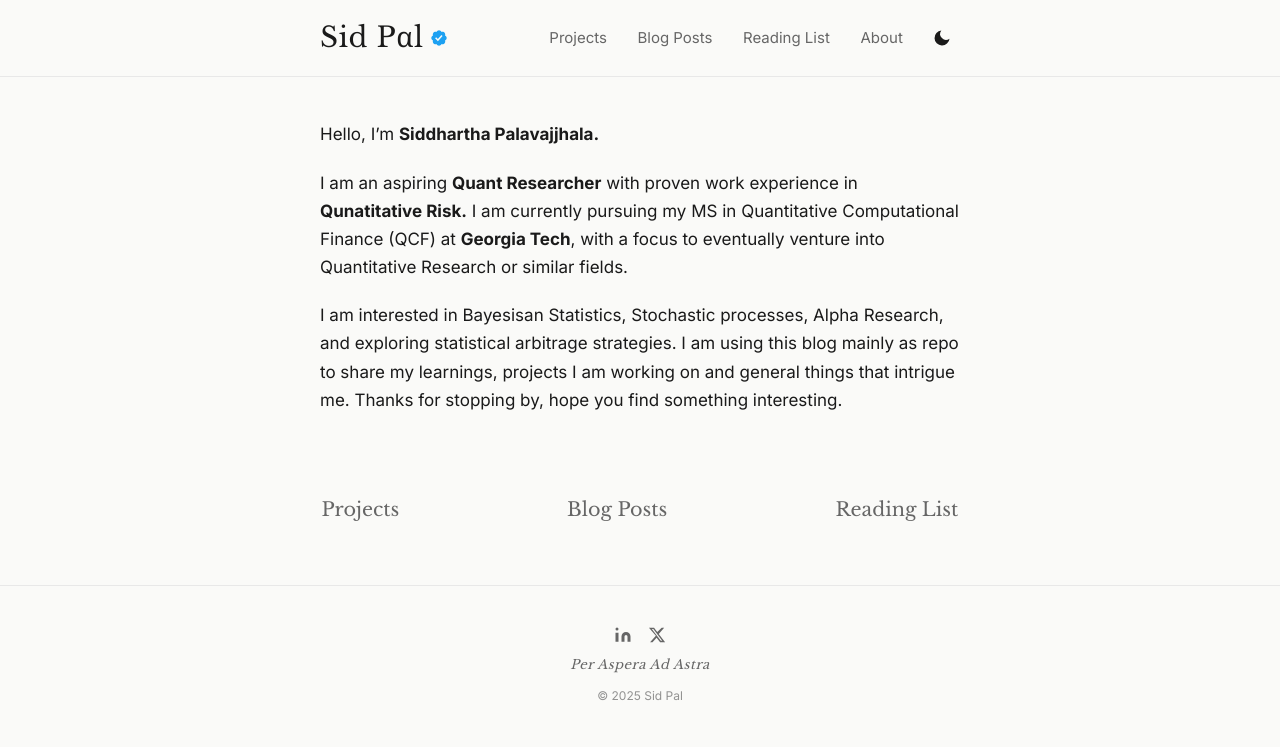
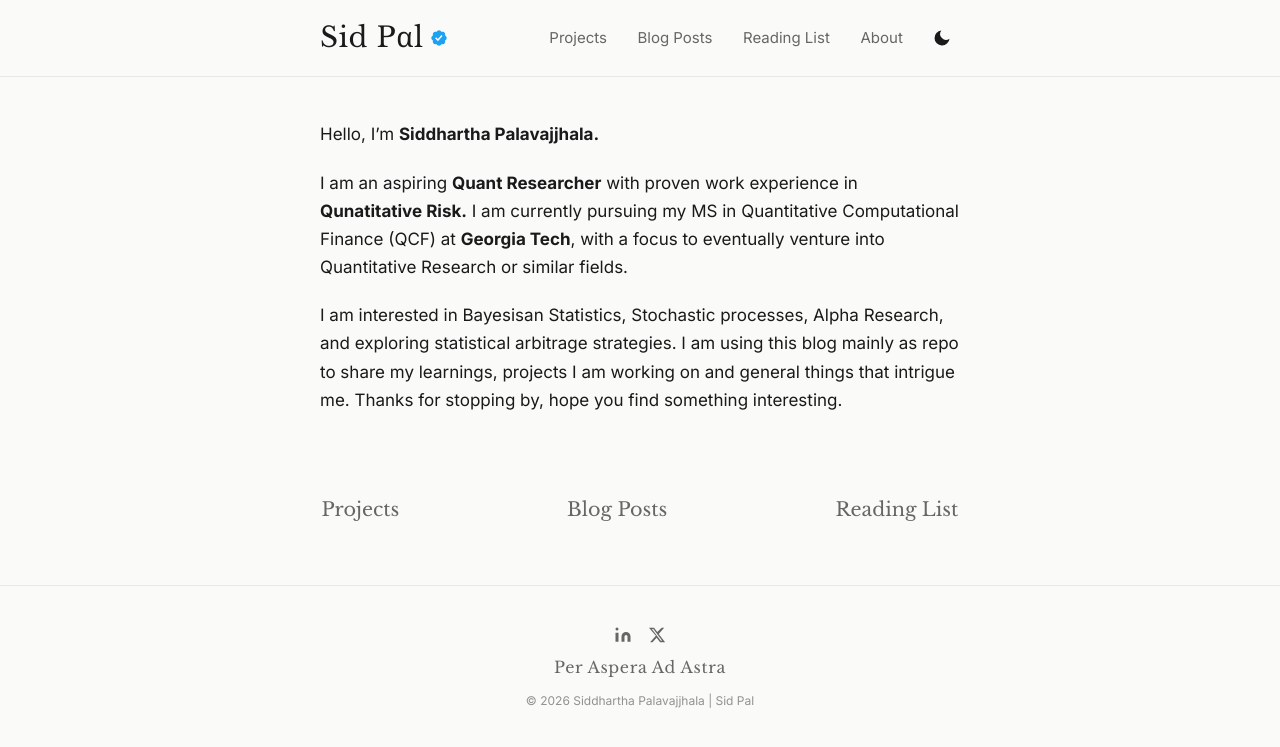
Before and after one commit to sidsince95/sidsince95.github.io, a Jekyll site: the page built from index.md, in a window 1280 px wide. Shown: the top 747 px of the page. Built offline with Jekyll 4.4.1, drawn with Linux system fonts in a browser that asks for light colours.

```diff
--- a/_layouts/default.html
+++ b/_layouts/default.html
@@ -53,7 +53,7 @@
     </a>
   </div>
   <p class="footer-tagline">Per Aspera Ad Astra</p>
-  <p class="footer-copy">© 2025 Sid Pal</p>
+  <p class="footer-copy">© 2026 Siddhartha Palavajjhala | Sid Pal</p>
 </footer>
 
 <script>
--- a/assets/css/style.css
+++ b/assets/css/style.css
@@ -186,8 +186,7 @@
 
 .footer-tagline {
   font-family: var(--font-header);
-  font-size: 13px;
-  font-style: italic;
+  font-size: 16px;
   color: var(--text-secondary);
   margin: 0;
   letter-spacing: 0.04em;
```
